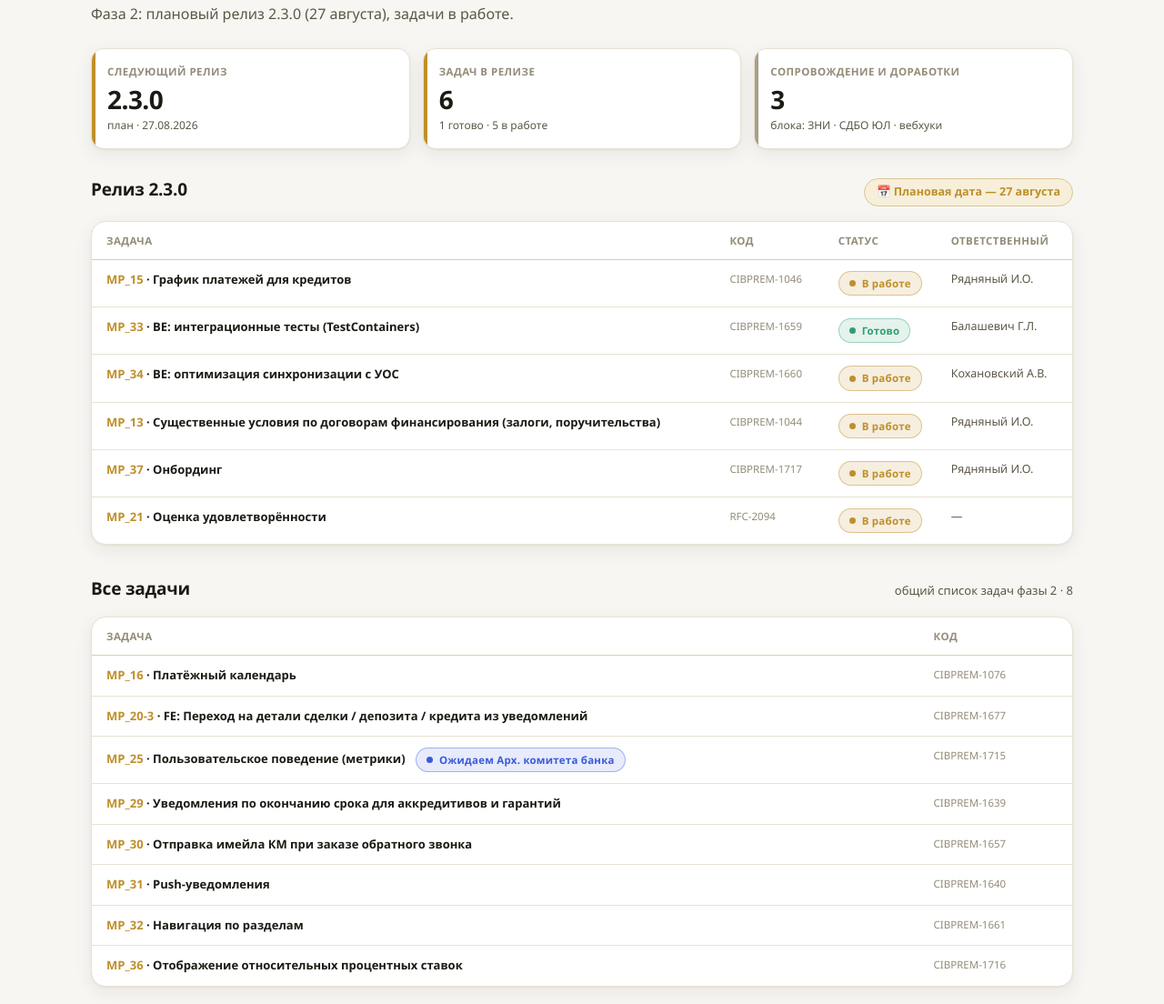
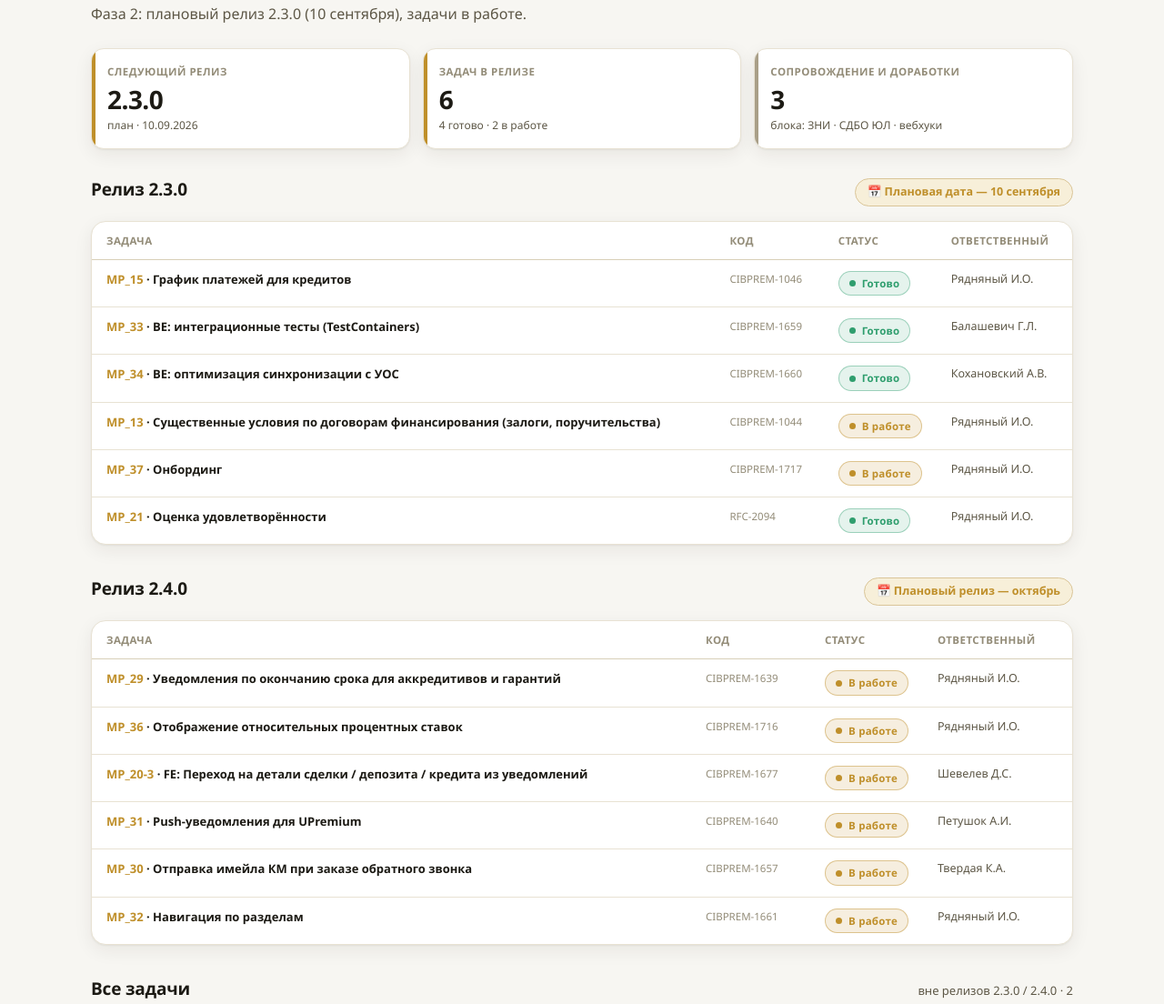
Before and after one commit to IlyaRadn/RIO, a plain HTML site: page upremium/index.html in a window 1280 px wide. Shown: the part 168-1272 px from the top of the page at 91% size. Drawn offline with Linux system fonts and the light colour scheme.

Commit message:
UPremium: релиз 2.3.0 (10.09, статусы Готово), релиз 2.4.0 (октябрь), вебхуки b + выравнивание блоков

```diff
--- a/upremium/index.html
+++ b/upremium/index.html
@@ -74,7 +74,7 @@
   table.tk .st{white-space:nowrap;width:1%}
   table.tk .who{font-size:12.5px;color:var(--ink-2);white-space:nowrap}
 
-  .blocks{display:grid;gap:16px;grid-template-columns:1fr 1fr;align-items:start}
+  .blocks{display:grid;gap:16px;grid-template-columns:1fr 1fr;align-items:stretch}
   .block{background:var(--surface);border:1px solid var(--line);border-radius:16px;box-shadow:var(--shadow);padding:20px 22px}
   .block.wide{grid-column:1 / -1}
   .block h3{font-size:12px;font-weight:700;letter-spacing:.05em;text-transform:uppercase;color:var(--ink-3);margin:0 0 14px;display:flex;gap:10px;align-items:center;flex-wrap:wrap}
@@ -85,6 +85,11 @@
   .block p{margin:0 0 8px;font-size:13.5px;color:var(--ink);line-height:1.5}
   .block .muted{color:var(--ink-2);font-size:12.5px}
   .block .chips{display:flex;gap:8px;flex-wrap:wrap;margin-top:12px}
+  .wh-item{padding:15px 0}
+  .wh-item:first-of-type{padding-top:4px}
+  .wh-item + .wh-item{border-top:1px solid var(--line)}
+  .wh-item p{margin:0 0 11px}
+  .wh-item .chips{margin-top:0}
   .datepill{display:inline-flex;align-items:center;gap:6px;font-size:12.5px;font-weight:600;color:var(--ink-2);background:var(--surface-2);border:1px solid var(--line-2);border-radius:999px;padding:3px 10px;margin-left:8px;white-space:nowrap}
   .resp{display:flex;flex-wrap:wrap;align-items:center;gap:9px;margin-top:14px}
   .resp .rlbl{font-size:12.5px;color:var(--ink-3);font-weight:600}
@@ -103,32 +108,53 @@
   <header class="head">
     <div class="eyebrow"><span class="dot"></span>Планирование работы · КИБ Премиум · UPremium</div>
     <h1>UPremium «Мобильный ассистент»</h1>
-    <p class="sub">Фаза 2: плановый релиз 2.3.0 (27 августа), задачи в работе.</p>
+    <p class="sub">Фаза 2: плановый релиз 2.3.0 (10 сентября), задачи в работе.</p>
   </header>
 
   <main id="main">
     <div class="tiles">
-      <div class="tile"><span class="rail"></span><div class="k">Следующий релиз</div><div class="v">2.3.0</div><div class="u">план · 27.08.2026</div></div>
-      <div class="tile"><span class="rail"></span><div class="k">Задач в релизе</div><div class="v tnum">6</div><div class="u">1 готово · 5 в работе</div></div>
+      <div class="tile"><span class="rail"></span><div class="k">Следующий релиз</div><div class="v">2.3.0</div><div class="u">план · 10.09.2026</div></div>
+      <div class="tile"><span class="rail"></span><div class="k">Задач в релизе</div><div class="v tnum">6</div><div class="u">4 готово · 2 в работе</div></div>
       <div class="tile mut"><span class="rail"></span><div class="k">Сопровождение и доработки</div><div class="v tnum">3</div><div class="u">блока: ЗНИ · СДБО ЮЛ · вебхуки</div></div>
     </div>
 
     <section>
       <div class="s-head">
         <h2>Релиз 2.3.0</h2>
-        <span class="relchip">📅 Плановая дата — 27 августа</span>
+        <span class="relchip">📅 Плановая дата — 10 сентября</span>
       </div>
       <div class="board">
         <table class="tk">
           <caption>Задачи релиза 2.3.0</caption>
           <thead><tr><th>Задача</th><th>Код</th><th>Статус</th><th>Ответственный</th></tr></thead>
           <tbody>
-            <tr><th scope="row" class="nm"><span class="mp">MP_15</span> · График платежей для кредитов</th><td class="code">CIBPREM-1046</td><td class="st"><span class="chip work"><span class="pt"></span>В работе</span></td><td class="who">Рядняный И.О.</td></tr>
+            <tr><th scope="row" class="nm"><span class="mp">MP_15</span> · График платежей для кредитов</th><td class="code">CIBPREM-1046</td><td class="st"><span class="chip done"><span class="pt"></span>Готово</span></td><td class="who">Рядняный И.О.</td></tr>
             <tr><th scope="row" class="nm"><span class="mp">MP_33</span> · BE: интеграционные тесты (TestContainers)</th><td class="code">CIBPREM-1659</td><td class="st"><span class="chip done"><span class="pt"></span>Готово</span></td><td class="who">Балашевич Г.Л.</td></tr>
-            <tr><th scope="row" class="nm"><span class="mp">MP_34</span> · BE: оптимизация синхронизации с УОС</th><td class="code">CIBPREM-1660</td><td class="st"><span class="chip work"><span class="pt"></span>В работе</span></td><td class="who">Кохановский А.В.</td></tr>
+            <tr><th scope="row" class="nm"><span class="mp">MP_34</span> · BE: оптимизация синхронизации с УОС</th><td class="code">CIBPREM-1660</td><td class="st"><span class="chip done"><span class="pt"></span>Готово</span></td><td class="who">Кохановский А.В.</td></tr>
             <tr><th scope="row" class="nm"><span class="mp">MP_13</span> · Существенные условия по договорам финансирования (залоги, поручительства)</th><td class="code">CIBPREM-1044</td><td class="st"><span class="chip work"><span class="pt"></span>В работе</span></td><td class="who">Рядняный И.О.</td></tr>
             <tr><th scope="row" class="nm"><span class="mp">MP_37</span> · Онбординг</th><td class="code">CIBPREM-1717</td><td class="st"><span class="chip work"><span class="pt"></span>В работе</span></td><td class="who">Рядняный И.О.</td></tr>
-            <tr><th scope="row" class="nm"><span class="mp">MP_21</span> · Оценка удовлетворённости</th><td class="code">RFC-2094</td><td class="st"><span class="chip work"><span class="pt"></span>В работе</span></td><td class="who">—</td></tr>
+            <tr><th scope="row" class="nm"><span class="mp">MP_21</span> · Оценка удовлетворённости</th><td class="code">RFC-2094</td><td class="st"><span class="chip done"><span class="pt"></span>Готово</span></td><td class="who">Рядняный И.О.</td></tr>
+          </tbody>
+        </table>
+      </div>
+    </section>
+
+    <section>
+      <div class="s-head">
+        <h2>Релиз 2.4.0</h2>
+        <span class="relchip">📅 Плановый релиз — октябрь</span>
+      </div>
+      <div class="board">
+        <table class="tk">
+          <caption>Задачи релиза 2.4.0</caption>
+          <thead><tr><th>Задача</th><th>Код</th><th>Статус</th><th>Ответственный</th></tr></thead>
+          <tbody>
+            <tr><th scope="row" class="nm"><span class="mp">MP_29</span> · Уведомления по окончанию срока для аккредитивов и гарантий</th><td class="code">CIBPREM-1639</td><td class="st"><span class="chip work"><span class="pt"></span>В работе</span></td><td class="who">Рядняный И.О.</td></tr>
+            <tr><th scope="row" class="nm"><span class="mp">MP_36</span> · Отображение относительных процентных ставок</th><td class="code">CIBPREM-1716</td><td class="st"><span class="chip work"><span class="pt"></span>В работе</span></td><td class="who">Рядняный И.О.</td></tr>
+            <tr><th scope="row" class="nm"><span class="mp">MP_20-3</span> · FE: Переход на детали сделки / депозита / кредита из уведомлений</th><td class="code">CIBPREM-1677</td><td class="st"><span class="chip work"><span class="pt"></span>В работе</span></td><td class="who">Шевелев Д.С.</td></tr>
+            <tr><th scope="row" class="nm"><span class="mp">MP_31</span> · Push-уведомления для UPremium</th><td class="code">CIBPREM-1640</td><td class="st"><span class="chip work"><span class="pt"></span>В работе</span></td><td class="who">Петушок А.И.</td></tr>
+            <tr><th scope="row" class="nm"><span class="mp">MP_30</span> · Отправка имейла КМ при заказе обратного звонка</th><td class="code">CIBPREM-1657</td><td class="st"><span class="chip work"><span class="pt"></span>В работе</span></td><td class="who">Твердая К.А.</td></tr>
+            <tr><th scope="row" class="nm"><span class="mp">MP_32</span> · Навигация по разделам</th><td class="code">CIBPREM-1661</td><td class="st"><span class="chip work"><span class="pt"></span>В работе</span></td><td class="who">Рядняный И.О.</td></tr>
           </tbody>
         </table>
       </div>
@@ -137,21 +163,15 @@
     <section>
       <div class="s-head">
         <h2>Все задачи</h2>
-        <div class="s-note">общий список задач фазы 2 · 8</div>
+        <div class="s-note">вне релизов 2.3.0 / 2.4.0 · 2</div>
       </div>
       <div class="board">
         <table class="tk narrow">
-          <caption>Все задачи UPremium (фаза 2)</caption>
+          <caption>Задачи вне релизов (фаза 2)</caption>
           <thead><tr><th>Задача</th><th>Код</th></tr></thead>
           <tbody>
             <tr><th scope="row" class="nm"><span class="mp">MP_16</span> · Платёжный календарь</th><td class="code">CIBPREM-1076</td></tr>
-            <tr><th scope="row" class="nm"><span class="mp">MP_20-3</span> · FE: Переход на детали сделки / депозита / кредита из уведомлений</th><td class="code">CIBPREM-1677</td></tr>
             <tr><th scope="row" class="nm"><span class="mp">MP_25</span> · Пользовательское поведение (метрики) <span class="chip wait" style="margin-left:8px;vertical-align:middle"><span class="pt"></span>Ожидаем Арх. комитета банка</span></th><td class="code">CIBPREM-1715</td></tr>
-            <tr><th scope="row" class="nm"><span class="mp">MP_29</span> · Уведомления по окончанию срока для аккредитивов и гарантий</th><td class="code">CIBPREM-1639</td></tr>
-            <tr><th scope="row" class="nm"><span class="mp">MP_30</span> · Отправка имейла КМ при заказе обратного звонка</th><td class="code">CIBPREM-1657</td></tr>
-            <tr><th scope="row" class="nm"><span class="mp">MP_31</span> · Push-уведомления</th><td class="code">CIBPREM-1640</td></tr>
-            <tr><th scope="row" class="nm"><span class="mp">MP_32</span> · Навигация по разделам</th><td class="code">CIBPREM-1661</td></tr>
-            <tr><th scope="row" class="nm"><span class="mp">MP_36</span> · Отображение относительных процентных ставок</th><td class="code">CIBPREM-1716</td></tr>
           </tbody>
         </table>
       </div>
@@ -178,8 +198,14 @@
         </div>
         <div class="block">
           <h3>Вебхуки <span class="code">CR-29595</span></h3>
-          <p>Актуализация оценки УОС — CR-35395 (аккредитивы + гарантии · 34 ч/д).</p>
-          <div class="chips"><span class="chip done"><span class="pt"></span>Оценка завершена</span><span class="chip q4"><span class="pt"></span>Ожидание Q4</span></div>
+          <div class="wh-item">
+            <p><b>a.</b> Актуализация оценки УОС — CR-35395 (аккредитивы + гарантии · 34 ч/д).</p>
+            <div class="chips"><span class="chip done"><span class="pt"></span>Оценка завершена</span><span class="chip q4"><span class="pt"></span>Ожидание Q4</span></div>
+          </div>
+          <div class="wh-item">
+            <p><b>b.</b> Доработка УОС точки — ТИ UEQG252M (реестр задолженности кредитного договора, в т.ч. мультивалютного, или клиента). <span class="code">RFC-5196 · 3 ч/д</span></p>
+            <div class="chips"><span class="chip done"><span class="pt"></span>Оценка завершена</span></div>
+          </div>
         </div>
       </div>
     </section>
```
